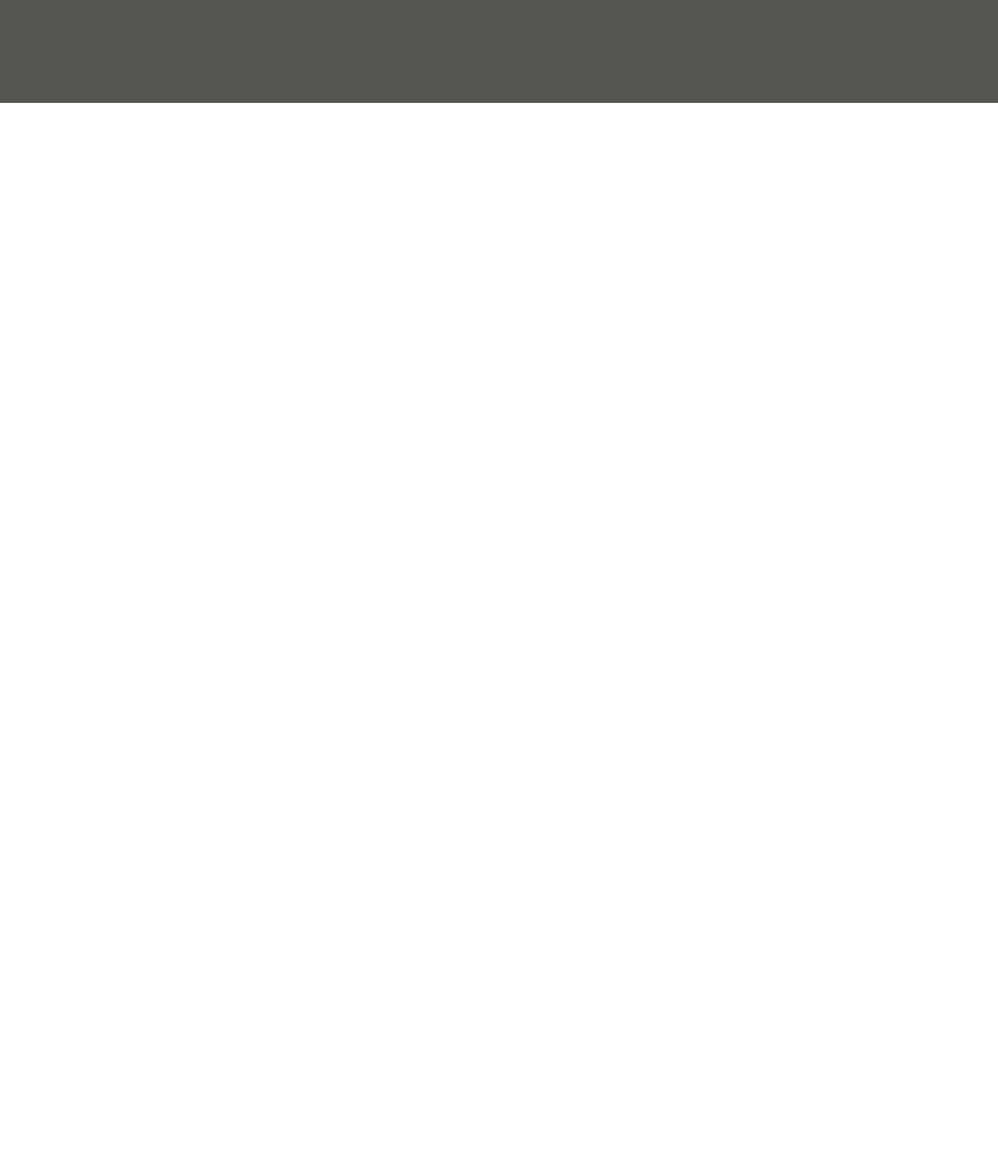
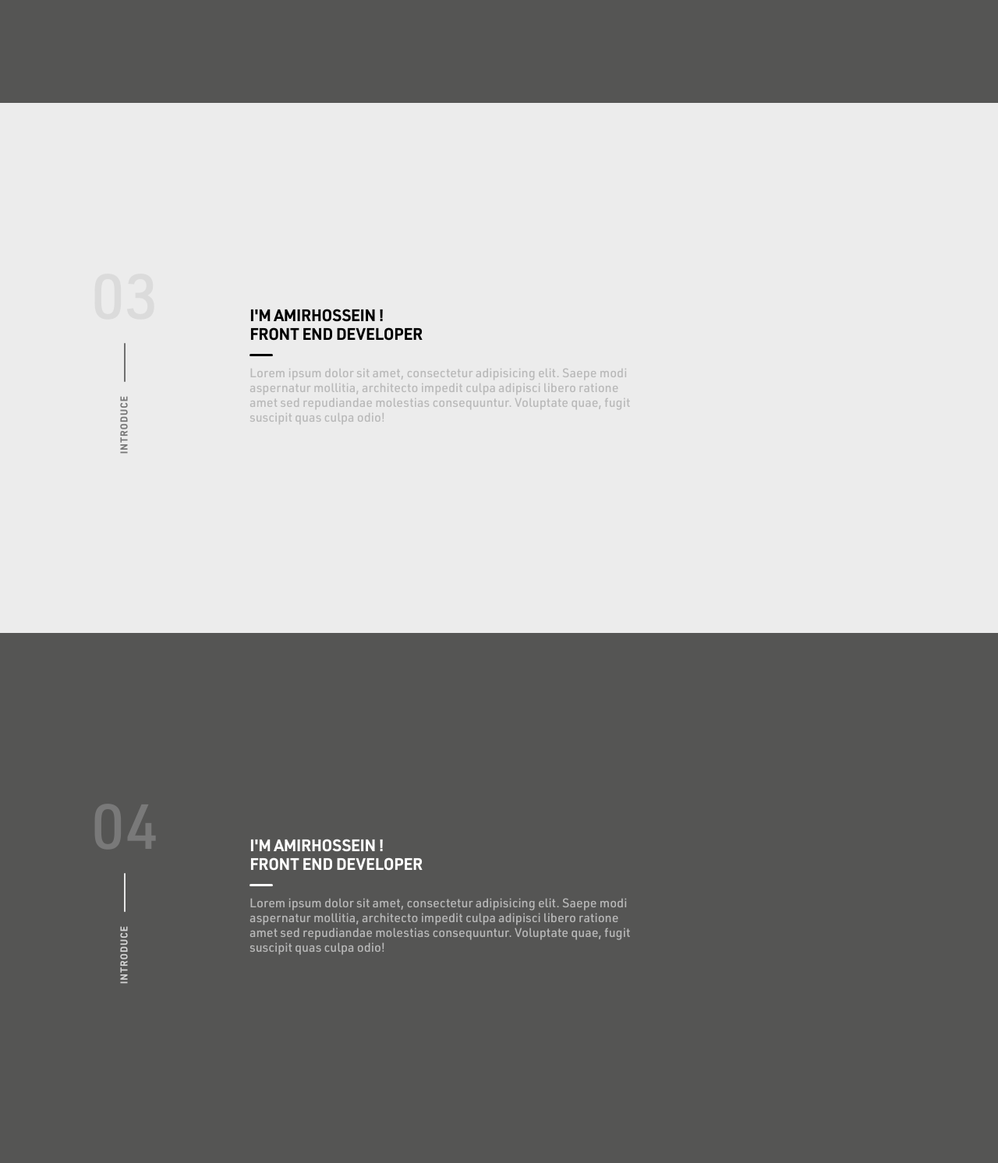
Before and after one commit to Whh-32/whh-32.github.io, a plain HTML site: page index.html in a window 1280 px wide. Shown: the part 1228-2720 px from the top of the page at 78% size. Before the commit the page ends 1360 px from the top, so only its background shows below. Drawn offline with Linux system fonts and the light colour scheme.

Commit message:
Complete parts

```diff
--- a/index.html
+++ b/index.html
@@ -92,6 +92,62 @@
             </div>
         </section>
 
+        <section class="parts">
+            <div class="leftParts">
+                <div class="pageNumber">
+                    <span>03</span>
+                </div>
+                <div class="yLine">
+                    <span></span>
+                </div>
+                <div class="text">
+                    <span>INTRODUCE</span>
+                </div>
+            </div>
+            <div class="rightParts">
+                <div class="title">
+                    <span>I'M AMIRHOSSEIN !<br>FRONT END DEVELOPER</span>
+                </div>
+                <div class="xLine">
+                </div>
+                <div class="description">
+                    <span>
+                        Lorem ipsum dolor sit amet, consectetur adipisicing elit. Saepe modi aspernatur mollitia,
+                        architecto impedit culpa adipisci libero ratione amet sed repudiandae molestias consequuntur.
+                        Voluptate quae, fugit suscipit quas culpa odio!
+                    </span>
+                </div>
+            </div>
+        </section>
+
+        <section class="parts dark">
+            <div class="leftParts">
+                <div class="pageNumber">
+                    <span>04</span>
+                </div>
+                <div class="yLine">
+                    <span></span>
+                </div>
+                <div class="text">
+                    <span>INTRODUCE</span>
+                </div>
+            </div>
+            <div class="rightParts">
+                <div class="title">
+                    <span>I'M AMIRHOSSEIN !<br>FRONT END DEVELOPER</span>
+                </div>
+                <div class="xLine">
+                </div>
+                <div class="description">
+                    <span>
+                        Lorem ipsum dolor sit amet, consectetur adipisicing elit. Saepe modi aspernatur mollitia,
+                        architecto impedit culpa adipisci libero ratione amet sed repudiandae molestias consequuntur.
+                        Voluptate quae, fugit suscipit quas culpa odio!
+                    </span>
+                </div>
+            </div>
+        </section>
+
     </div>
 
 
```
